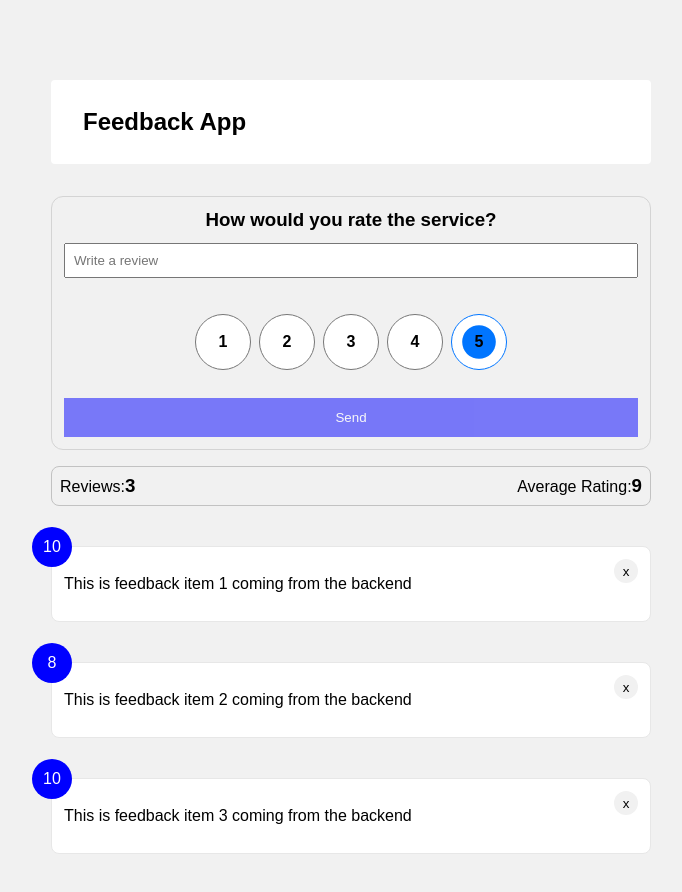
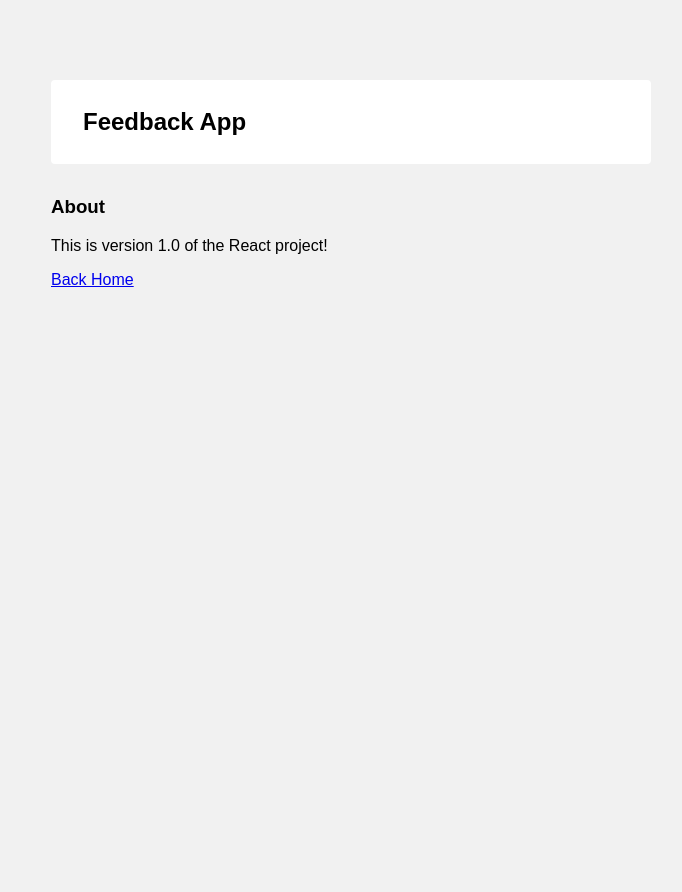
Before and after one commit to ahmdyassr/feedback-app, a React (Vite) app: page /about in a window 1280 px wide. Shown: the top 892 px of the page, without its empty margins (289-971 px from the left). After the commit the page ends 800 px from the top, so only its background shows below. Built offline with nearby package versions, Linux system fonts and the light colour scheme.

Commit message:
Restructure routes and pages

```diff
--- a/package.json
+++ b/package.json
@@ -15,6 +15,7 @@
 		"prop-types": "^15.8.1",
 		"react": "^18.2.0",
 		"react-dom": "^18.2.0",
+		"react-router-dom": "^6.4.1",
 		"uuid": "^9.0.0"
 	},
 	"devDependencies": {
--- a/src/App.jsx
+++ b/src/App.jsx
@@ -1,35 +1,18 @@
-import {useState} from 'react'
-import { v4 as uuidv4 } from 'uuid'
+import {BrowserRouter as Router, Routes,Route} from 'react-router-dom'
 import Header from './components/Header'
-import FeedbackForm from './components/FeedbackForm'
-import FeedbackStats from './components/FeedbackStats'
-import FeedbackList from './components/FeedbackList'
-import data from './db.json'
+import About from './pages/About'
+import Feedback from './pages/Feedback'
+
 
 const App = () => {
-	const [feedback, setFeedback] = useState(data.feedback)
-
-	const deleteFeedback = (id) => {
-		const isConfirmed = window.confirm('Are you sure you wanna delete?')
-
-		if (isConfirmed) {
-			const filteredList = feedback.filter((item) => item.id !== id)
-			setFeedback(filteredList)
-		}
-	}
-
-	const addFeedback = (newFeedback) => {
-		newFeedback.id = uuidv4()
-		setFeedback([newFeedback, ...feedback])
-	}
-
 	return (
-		<>
+		<Router>
 			<Header />
-			<FeedbackForm handleAdd={addFeedback} />
-			<FeedbackStats feedback={feedback} />
-			<FeedbackList feedback={feedback} handleDelete={deleteFeedback} />
-		</>
+			<Routes>
+				<Route path="/" element={<Feedback />} />
+				<Route path="/about" element={<About />}/>
+			</Routes>
+		</Router>
 	)
 }
 
--- a/src/components/FeedbackList.jsx
+++ b/src/components/FeedbackList.jsx
@@ -5,14 +5,14 @@ import FeedbackItem from './FeedbackItem'
 const FeedbackList = ({feedback, handleDelete}) => {
 
 	return (
-		<>
+
 		<AnimatePresence>
 			{
 				feedback.length > 0 ? (
 					feedback.map((item) => {
 						const {id, rating, text} = item
 						return (
-								<motion.dev
+							<motion.div
 								key={id}
 								initial={{opacity: 0}}
 								animate={{opacity: 1}}
@@ -24,7 +24,7 @@ const FeedbackList = ({feedback, handleDelete}) => {
 									text={text}
 									handleDelete={handleDelete}
 								/>
-								</motion.dev>
+							</motion.div>
 						)
 					})
 				) : (
@@ -32,7 +32,7 @@ const FeedbackList = ({feedback, handleDelete}) => {
 				)
 			}
 		</AnimatePresence>
-		</>
+
 	)
 }
 
--- /dev/null
+++ b/src/pages/About.jsx
@@ -0,0 +1,13 @@
+import {Link} from 'react-router-dom'
+
+const About = () => {
+	return (
+		<>
+			<h3>About</h3>
+			<p>This is version 1.0 of the React project!</p>
+			<Link to="/">Back Home</Link>
+		</>
+	)
+}
+
+export default About
--- /dev/null
+++ b/src/pages/Feedback.js
@@ -0,0 +1,34 @@
+import {useState} from 'react'
+import { v4 as uuidv4 } from 'uuid'
+import FeedbackForm from '../components/FeedbackForm'
+import FeedbackStats from '../components/FeedbackStats'
+import FeedbackList from '../components/FeedbackList'
+import data from '../db.json'
+
+const Feedback = () => {
+	const [feedback, setFeedback] = useState(data.feedback)
+
+	const deleteFeedback = (id) => {
+		const isConfirmed = window.confirm('Are you sure you wanna delete?')
+
+		if (isConfirmed) {
+			const filteredList = feedback.filter((item) => item.id !== id)
+			setFeedback(filteredList)
+		}
+	}
+
+	const addFeedback = (newFeedback) => {
+		newFeedback.id = uuidv4()
+		setFeedback([newFeedback, ...feedback])
+	}
+
+	return (
+		<>
+			<FeedbackForm handleAdd={addFeedback} />
+			<FeedbackStats feedback={feedback} />
+			<FeedbackList feedback={feedback} handleDelete={deleteFeedback} />
+		</>
+	)
+}
+
+export default Feedback
```
Also changed, not shown: 1 other file (tests, documents, lock files or other folders). Lines whose indentation alone changed are shown as unchanged.
